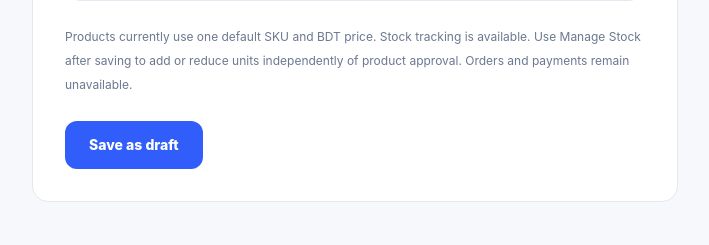
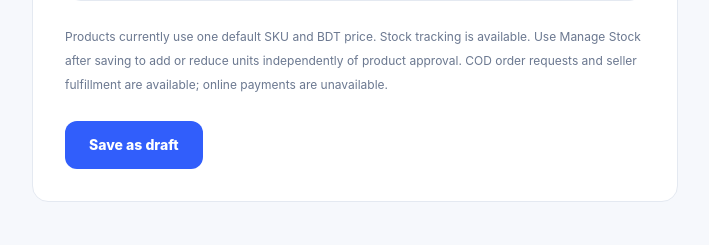
Before and after one commit to si-joy/Nexora-Marketplace, a Django app: template templates/catalog/seller/product_form.html in a window 1280 px wide. Shown: the part 1171-1416 px from the top of the page, without its empty margins (128-837 px from the left). Run offline with Django 5.2, Linux system fonts and the light colour scheme; the template is opened without the code that fills it, so the values that code supplies are empty; style sheets or scripts are compiled from the project's sources; some libraries are stand-ins or nearby versions.

Commit message:
Update checkout availability wording and UX regression expectations

```diff
--- a/templates/catalog/seller/product_form.html
+++ b/templates/catalog/seller/product_form.html
@@ -103,7 +103,7 @@
         <p class="mt-3 text-xs leading-5 text-muted">JPG, PNG or WebP · Maximum 5 MB per file. Images are uploaded to the product only after you click Save as draft.</p>
       </div>
 
-      <p class="text-xs leading-6 text-muted">Products currently use one default SKU and BDT price. Stock tracking is available. Use Manage Stock after saving to add or reduce units independently of product approval. Orders and payments remain unavailable.</p>
+      <p class="text-xs leading-6 text-muted">Products currently use one default SKU and BDT price. Stock tracking is available. Use Manage Stock after saving to add or reduce units independently of product approval. COD order requests and seller fulfillment are available; online payments are unavailable.</p>
       <button type="submit" class="rounded-xl bg-primary px-6 py-3.5 text-sm font-extrabold text-on-primary hover:bg-primary-hover">Save as draft</button>
     </form>
     <aside class="space-y-5"><div class="rounded-2xl border border-line bg-surface p-5"><p class="section-overline">APPROVAL FLOW</p><div class="mt-4 space-y-3 text-sm text-muted"><p>1. Save product details</p><p>2. Upload up to 5 product photos</p><p>3. Submit for moderation</p><p>4. Admin approves listing</p></div></div>
```
